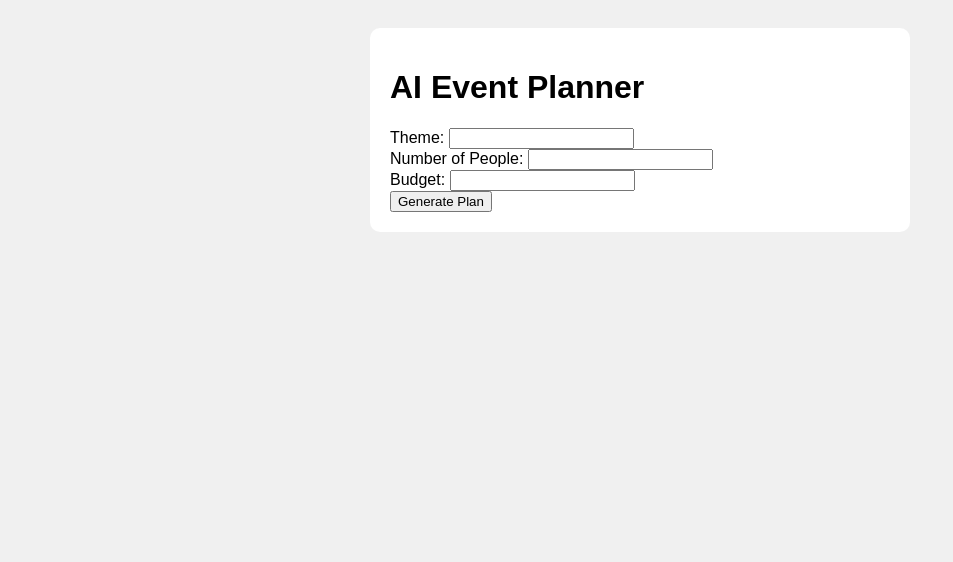
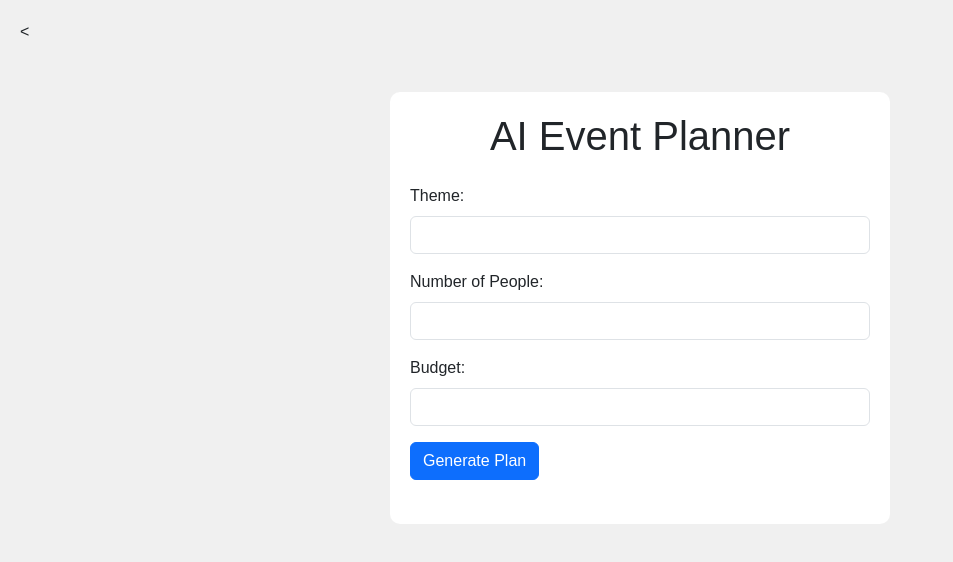
Before and after one commit to bhavin0904/event-planner, a plain HTML site: page index.html in a window 1280 px wide. Shown: the whole page, without its empty margins (0-953 px from the left). Drawn offline with nearby package versions, Linux system fonts and the light colour scheme.

Commit message:
Update index.html

```diff
--- a/index.html
+++ b/index.html
@@ -3,17 +3,28 @@
 <head>
   <meta charset="UTF-8" />
   <title>AI Event Planner</title>
+  <link href="https://cdn.jsdelivr.net/npm/bootstrap@5.3.0/dist/css/bootstrap.min.css" rel="stylesheet">
   <link rel="stylesheet" href="style.css" />
 </head>
-<body>
-  <div class="container">
-    <h1>AI Event Planner</h1>
-    <label>Theme: <input type="text" id="theme" /></label><br/>
-    <label>Number of People: <input type="number" id="people" /></label><br/>
-    <label>Budget: <input type="number" id="budget" /></label><br/>
-    <button onclick="generatePlan()">Generate Plan</button>
-    <div id="output"></div>
+
+<<body>
+  <div class="container mt-5">
+    <h1 class="text-center mb-4">AI Event Planner</h1>
+    <div class="mb-3">
+      <label class="form-label">Theme:</label>
+      <input type="text" id="theme" class="form-control" />
+    </div>
+    <div class="mb-3">
+      <label class="form-label">Number of People:</label>
+      <input type="number" id="people" class="form-control" />
+    </div>
+    <div class="mb-3">
+      <label class="form-label">Budget:</label>
+      <input type="number" id="budget" class="form-control" />
+    </div>
+    <button class="btn btn-primary" onclick="generatePlan()">Generate Plan</button>
+    <div id="output" class="mt-4"></div>
   </div>
-  <script src="script.js"></script>
 </body>
+
 </html>
```
